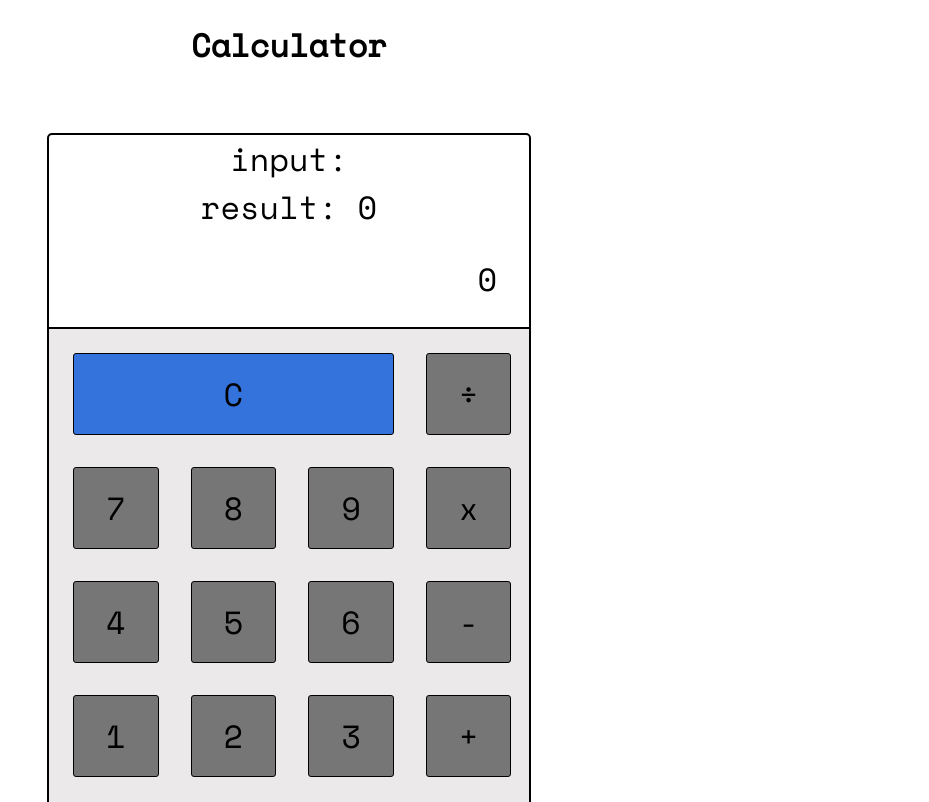
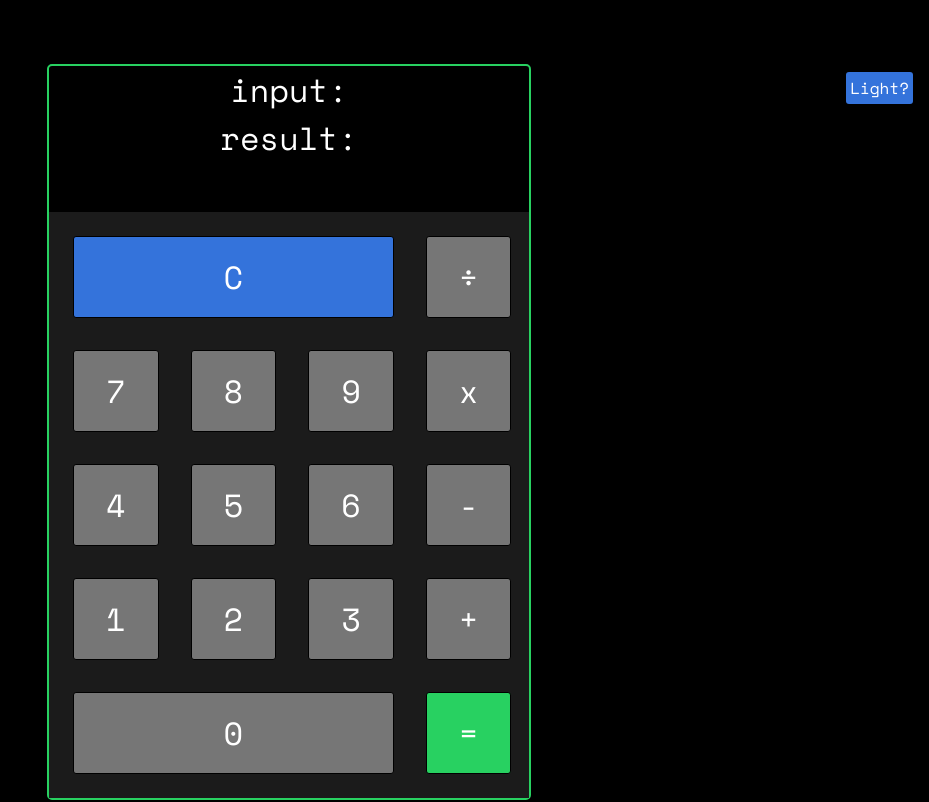
Before and after one commit to ethyl2/calculator, a React (Create React App) app: page / in a window 1280 px wide. Shown: the top 802 px of the page, without its empty margins (351-1280 px from the left). Built offline with nearby package versions, Linux system fonts and the light colour scheme.

Commit message:
Style/Feat: Adds dark mode toggling

```diff
--- a/src/App.css
+++ b/src/App.css
@@ -6,12 +6,38 @@
   box-sizing: border-box;
 }
 
+.dark-mode {
+  background: black;
+  color: white;
+}
+
+button {
+  font-family: 'Space Mono', 'monospace';
+  font-size: 1em;
+  background: #3473db;
+  color: white;
+  padding: 0.25em;
+  border-radius: 3px;
+  border: none;
+  margin-top: 0.5em;
+  margin-right: 1em;
+  float: right;
+}
+
+button:hover {
+  transform: scale(1.2);
+}
+
 .calculator-box {
   width: 15em;
   margin: 2em auto;
   border: 2px solid black;
   border-radius: 5px;
   font-size: 2em;
+}
+
+.dark-mode .calculator-box {
+  border: 2px solid #28d161;
 }
 
 .top-display {
@@ -27,6 +53,9 @@
   padding: 0.25em;
 }
 
+.dark-mode .buttons-area {
+  background: #1b1b1b;
+}
 .right-side {
   display: grid;
   grid-template-columns: 1fr;
--- a/src/App.js
+++ b/src/App.js
@@ -1,16 +1,24 @@
 import React, { useState, useEffect } from 'react';
+import useDarkMode from './hooks/useDarkMode';
 import './App.css';
 
 function App() {
   const [topDisplay, setTopDisplay] = useState(0);
   const [history, setHistory] = useState('');
-  const [result, setResult] = useState(0);
+  const [result, setResult] = useState('');
   const [input, setInput] = useState();
   const [operator, setOperator] = useState();
+
+  const [useDark, setUseDark] = useDarkMode(false);
 
   useEffect(() => {
     setTopDisplay(result);
   }, [result]);
+
+  const toggleDark = (e) => {
+    e.preventDefault();
+    setUseDark(!useDark);
+  };
 
   const handleClear = () => {
     setTopDisplay(0);
@@ -89,7 +97,9 @@ function App() {
 
   return (
     <div className="App">
-      <h1>Calculator</h1>
+      <button type="button" onClick={toggleDark}>
+        {useDark ? 'Light?' : 'Dark?'}
+      </button>
       <div className="calculator-box">
         <div>input: {input}</div>
         <div>result: {result}</div>
--- /dev/null
+++ b/src/hooks/useDarkMode.js
@@ -0,0 +1,28 @@
+import { useEffect } from 'react';
+import useLocalStorage from './useLocalStorage';
+
+const useDarkMode = () => {
+  const [useDark, setUseDark] = useLocalStorage('darkSetting', false);
+
+  useEffect(() => {
+    if (window.matchMedia('(prefers-color-scheme: dark)').media !== 'not all') {
+      console.log('Dark mode is preferred');
+      const bodyEl = document.querySelector('body');
+      bodyEl.classList.add('dark-mode');
+      setUseDark('true');
+    }
+  }, []);
+
+  useEffect(() => {
+    const bodyEl = document.querySelector('body');
+    if (useDark) {
+      bodyEl.classList.add('dark-mode');
+    } else {
+      bodyEl.classList.remove('dark-mode');
+    }
+  }, [useDark]);
+
+  return [useDark, setUseDark];
+};
+
+export default useDarkMode;
--- /dev/null
+++ b/src/hooks/useLocalStorage.js
@@ -0,0 +1,16 @@
+import { useState } from 'react';
+
+const useLocalStorage = (key, initialValue) => {
+  const [value, updateValue] = useState(() => {
+    const item = localStorage.getItem(key);
+    //localStorage.setItem(key, JSON.stringify(value));
+    return item ? JSON.parse(item) : initialValue;
+  });
+  const setValue = (value) => {
+    updateValue(value);
+    localStorage.setItem(key, JSON.stringify(value));
+  };
+  return [value, setValue];
+};
+
+export default useLocalStorage;
--- a/src/index.css
+++ b/src/index.css
@@ -5,6 +5,7 @@ body {
     sans-serif;
   -webkit-font-smoothing: antialiased;
   -moz-osx-font-smoothing: grayscale;
+  transition: all 0.3s ease-in-out;
 }
 
 code {
```
